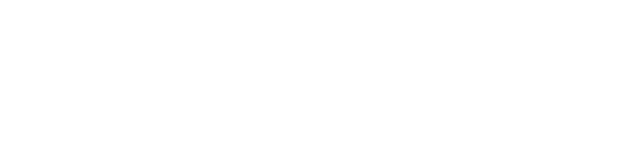
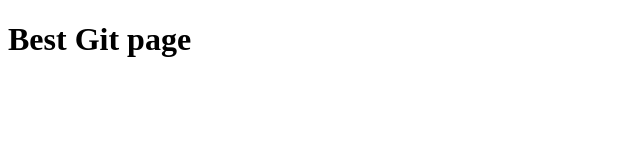
Before and after one commit to KhaoulaAYARI/first_repo, a plain HTML site: page index.html in a window 1280 px wide. Shown: the whole page, without its empty margins (0-640 px from the left). Drawn offline with Linux system fonts and the light colour scheme.

Commit message:
Added page content

```diff
--- a/index.html
+++ b/index.html
@@ -6,6 +6,6 @@
     <title>Document</title>
 </head>
 <body>
-
+    <h1>Best Git page</h1>
 </body>
 </html>
```
